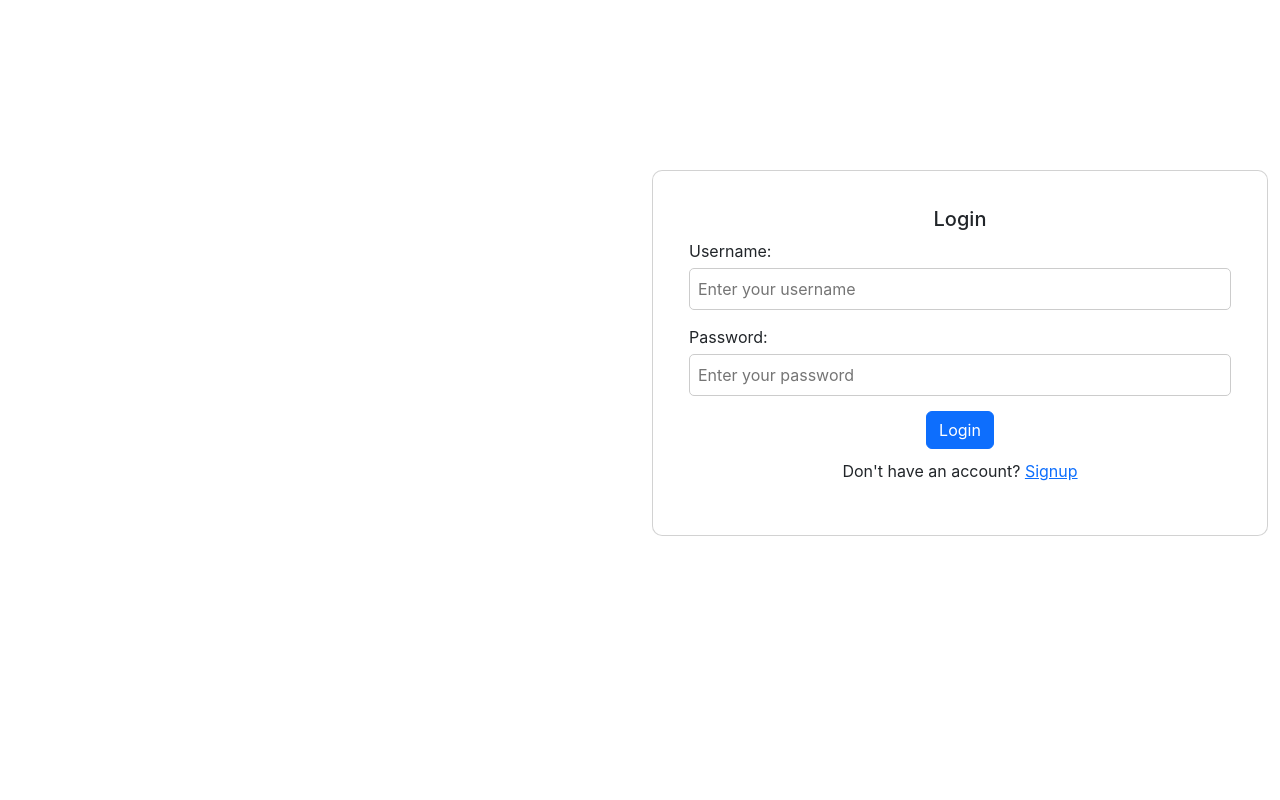
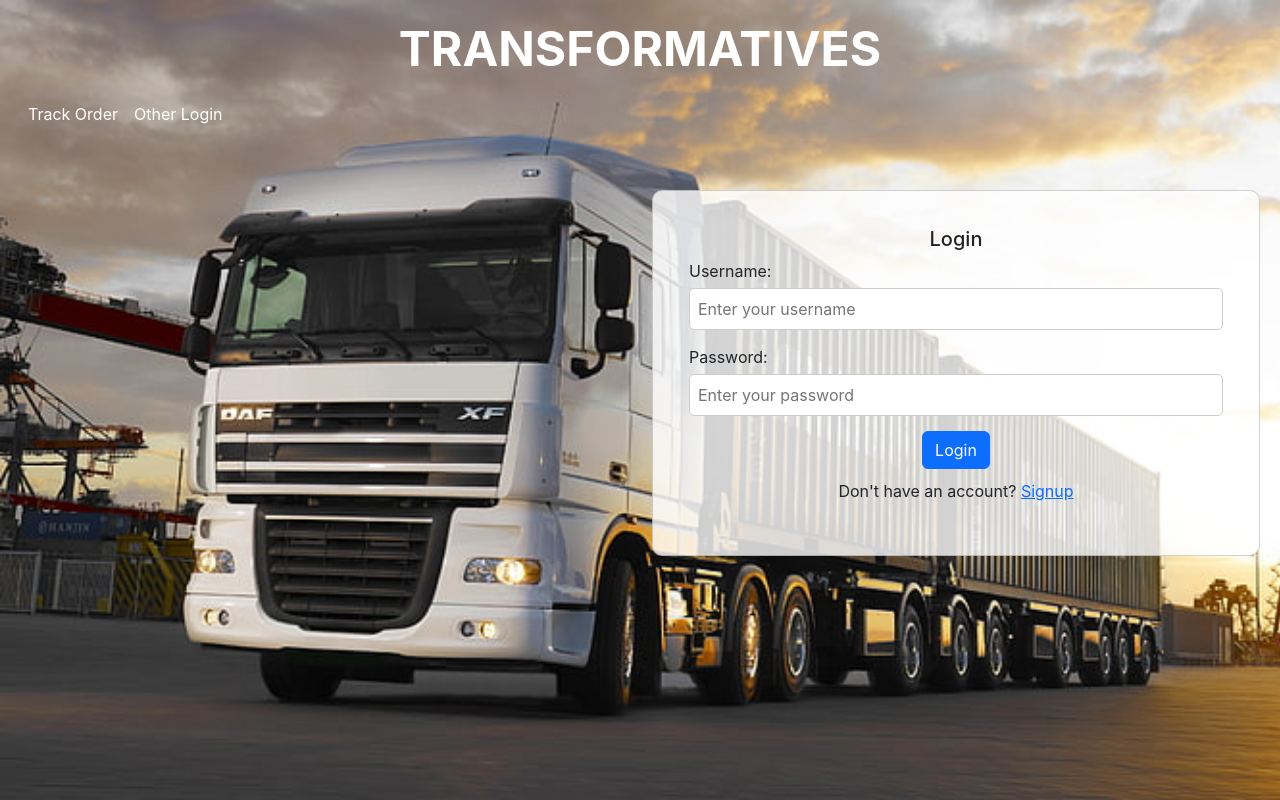
Before and after one commit to divyavidya/logisticsReact, a JavaScript app: page / in a window 1280 px wide. Built offline with nearby package versions, Linux system fonts and the light colour scheme; the HTML template or start-up script is replaced by a standard one.

Commit message:
Customer dashboard

```diff
--- a/src/App.js
+++ b/src/App.js
@@ -1,10 +1,11 @@
 import './App.css';
-import LoginDemo from './features/auth/login';
+//import LoginDemo from './features/auth/login';
+import CustomerDashboard from './features/customer/dasboard';
 
 function App() {
   return (
     <div className="App">
-      <LoginDemo/>
+      <CustomerDashboard/>
     </div>
   );
 }
--- a/src/features/auth/login.js
+++ b/src/features/auth/login.js
@@ -1,34 +1,8 @@
-import { Navbar, Nav, Card, Button, Container, Row, Col } from 'react-bootstrap';
+import {  Card, Button } from 'react-bootstrap';
 
 function LoginDemo() {
   return (
-    <Container fluid>
-      <Row>
-        <Col>
-          <h1 style={{ fontSize: '3rem', color: 'white', fontWeight: 'bold' }}>TRANSFORMATIVES</h1>
-        </Col>
-      </Row>
-
-      {/* Navbar with 2 tabs */}
-      <Row>
-        <Col>
-          <Navbar className='nav nav-pills' bg="transparent" variant="dark">
-            <Nav className="mr-auto">
-              <Nav.Link href="#trackOrder" style={{color:'white'}}>Track Order</Nav.Link>
-              <Nav.Link href="#otherLogin" style={{color:'white'}}>Other Login</Nav.Link>
-              {/* Add more Nav.Link components for additional tabs */}
-            </Nav>
-          </Navbar>
-        </Col>
-      </Row>
-      <br />
-      <br />
-      <Row>
-        <Col> </Col>
-
-        {/* Right Content */}
-        <Col>
-          {/* Login Card */}
+    <div>
           <Card style={{ background: 'rgba(255, 255, 255, 0.8)', padding: '20px', borderRadius: '10px' }}>
             <Card.Body>
               <Card.Title>Login</Card.Title>
@@ -51,9 +25,9 @@ function LoginDemo() {
               <p style={{ marginTop: '10px' }}>Don't have an account? <a href="#">Signup</a></p>
             </Card.Body>
           </Card>
-        </Col>
-      </Row>
-    </Container>
+
+          </div>
+
   );
 }
 
--- a/src/features/customer/components/navbar.js
+++ b/src/features/customer/components/navbar.js
@@ -0,0 +1,17 @@
+import { Nav, Navbar } from "react-bootstrap";
+
+function NavBarCustomer(){
+    return(
+        <div>
+            <Navbar className='nav nav-pills' bg="transparent" variant="dark">
+            <Nav className="mr-auto">
+              <Nav.Link href="#trackOrder" style={{color:'white'}}>Track Order</Nav.Link>
+              <Nav.Link href="#otherLogin" style={{color:'white'}}>Other Login</Nav.Link>
+              {/* Add more Nav.Link components for additional tabs */}
+            </Nav>
+          </Navbar>
+        </div>
+    )
+}
+
+export default NavBarCustomer;
--- a/src/features/customer/dasboard.js
+++ b/src/features/customer/dasboard.js
@@ -0,0 +1,35 @@
+import { Col, Container, Row } from "react-bootstrap";
+import LoginDemo from "../auth/login";
+import NavBarCustomer from "./components/navbar";
+
+function CustomerDashboard(){
+    return(
+        <Container fluid style={{ backgroundImage: 'url(/images/truck.jpg)', backgroundSize: 'cover', height: '100vh', padding: '20px' }}>
+      <Row>
+        <Col>
+          <h1 style={{ fontSize: '3rem', color: 'white', fontWeight: 'bold' }}>TRANSFORMATIVES</h1>
+        </Col>
+      </Row>
+
+      {/* Navbar with 2 tabs */}
+      <Row>
+        <Col>
+        <NavBarCustomer/>
+        </Col>
+      </Row>
+      <br />
+      <br />
+      <Row>
+        <Col> </Col>
+
+        {/* Right Content */}
+        <Col>
+          {/* Login Card */}
+          <LoginDemo/>
+        </Col>
+      </Row>
+    </Container>
+    )
+}
+
+export default CustomerDashboard;
```
Also changed, not shown: public/images/truck.jpg (added).
